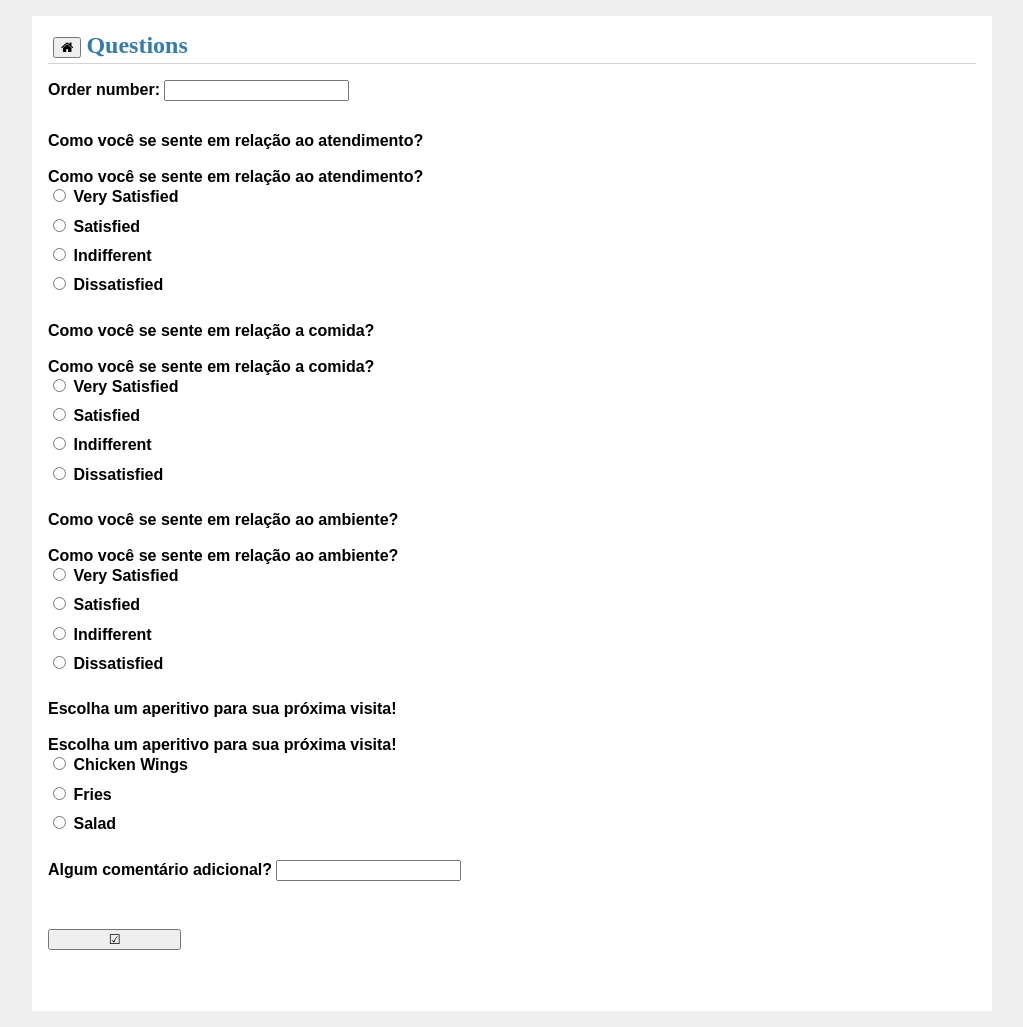
After one commit to jruizvar/project, a Flask app: page /pool/create in a window 1280 px wide. The commit adds this page. Shown: the whole page, without its empty margins (128-1151 px from the left). Run offline with Flask 2, Linux system fonts and the light colour scheme; some libraries are stand-ins or nearby versions.

Commit message:
Pool included

```diff
--- a/crudy/__init__.py
+++ b/crudy/__init__.py
@@ -19,9 +19,10 @@ def create_app():
     from crudy.db import init_app
     init_app(app)
 
-    from crudy import main, menu, orders
+    from crudy import main, menu, orders, pool
     app.register_blueprint(main.bp)
     app.register_blueprint(menu.bp)
     app.register_blueprint(orders.bp)
+    app.register_blueprint(pool.bp)
 
     return app
--- /dev/null
+++ b/crudy/pool.py
@@ -0,0 +1,57 @@
+from flask import Blueprint, redirect, render_template, url_for
+from flask_wtf import FlaskForm
+from wtforms import IntegerField, RadioField, StringField, SubmitField
+from wtforms.validators import DataRequired
+from pymongo import MongoClient
+
+import datetime
+
+
+bp = Blueprint('pool', __name__, url_prefix='/pool')
+
+
+class ProductForm(FlaskForm):
+    order = IntegerField('Order number:', validators=[DataRequired()])
+    service = RadioField('Como você se sente em relação ao atendimento?',
+                         choices=[('VS', 'Very Satisfied'),
+                                  ('S', 'Satisfied'),
+                                  ('I', 'Indifferent'),
+                                  ('D', 'Dissatisfied')])
+    food = RadioField('Como você se sente em relação a comida?',
+                      choices=[('VS', 'Very Satisfied'),
+                               ('S', 'Satisfied'),
+                               ('I', 'Indifferent'),
+                               ('D', 'Dissatisfied')])
+    mood = RadioField('Como você se sente em relação ao ambiente?',
+                      choices=[('VS', 'Very Satisfied'),
+                               ('S', 'Satisfied'),
+                               ('I', 'Indifferent'),
+                               ('D', 'Dissatisfied')])
+    courtesy = RadioField('Escolha um aperitivo para sua próxima visita!',
+                          choices=[('CW', 'Chicken Wings'),
+                                   ('FS', 'Fries'),
+                                   ('SL', 'Salad')])
+    comment = StringField('Algum comentário adicional?')
+    submit = SubmitField('\u2611')
+
+
+@bp.route('/')
+def read():
+    return render_template('pool/view.html')
+
+
+@bp.route('/create', methods=('GET', 'POST'))
+def create():
+    form = ProductForm()
+    if form.validate_on_submit():
+        pool_answer = {'order': form.order.data,
+                       'service': form.service.data,
+                       'food': form.food.data,
+                       'mood': form.mood.data,
+                       'comment': form.comment.data,
+                       'date': datetime.datetime.utcnow()}
+        db = MongoClient().crudy_database
+        collection = db.pool_collection
+        db.pools.insert_one(pool_answer)
+        return redirect(url_for('pool.read'))
+    return render_template('pool/create.html', form=form)
--- a/crudy/templates/index.html
+++ b/crudy/templates/index.html
@@ -10,6 +10,7 @@
     <ul>
       <li><a href="{{ url_for('menu.read')}}">Menu</a></li>
       <li><a href="{{ url_for('orders.read')}}">Orders</a></li>
+      <li><a href="{{ url_for('pool.create')}}">Survey</a></li>
     </ul>
   </nav>
 
--- /dev/null
+++ b/crudy/templates/pool/create.html
@@ -0,0 +1,35 @@
+{% extends 'base.html' %}
+
+{% block header %}
+  <h1>{% block title %}Questions{% endblock %}</h1>
+{% endblock %}
+
+{% block content %}
+  {% import "bootstrap/wtf.html" as wtf %}
+<form class="form form-horizontal" method="post" role="form">
+  {{ form.hidden_tag() }}
+
+  {{ wtf.form_field(form.order) }}<br>
+
+        <th><b>Como você se sente em relação ao atendimento?</b><br></th>
+
+  {{ wtf.form_field(form.service) }}<br>
+          <th><b>Como você se sente em relação a comida?</b><br></th>
+
+  {{ wtf.form_field(form.food) }}<br>
+          <th><b>Como você se sente em relação ao ambiente?</b><br></th>
+
+  {{ wtf.form_field(form.mood) }}<br>
+          <th><b>Escolha um aperitivo para sua próxima visita!</b><br></th>
+
+  {{ wtf.form_field(form.courtesy) }}<br>
+
+  {{ wtf.form_field(form.comment) }}<br>
+
+  <form action="{{ url_for('pool.create') }}">
+    <p><input type="submit" value="&#x2611"></p>
+  </form>
+
+</form>
+
+{% endblock %}
```
Also changed, not shown: crudy/templates/pool/view.html (added, +13 -0 lines).
